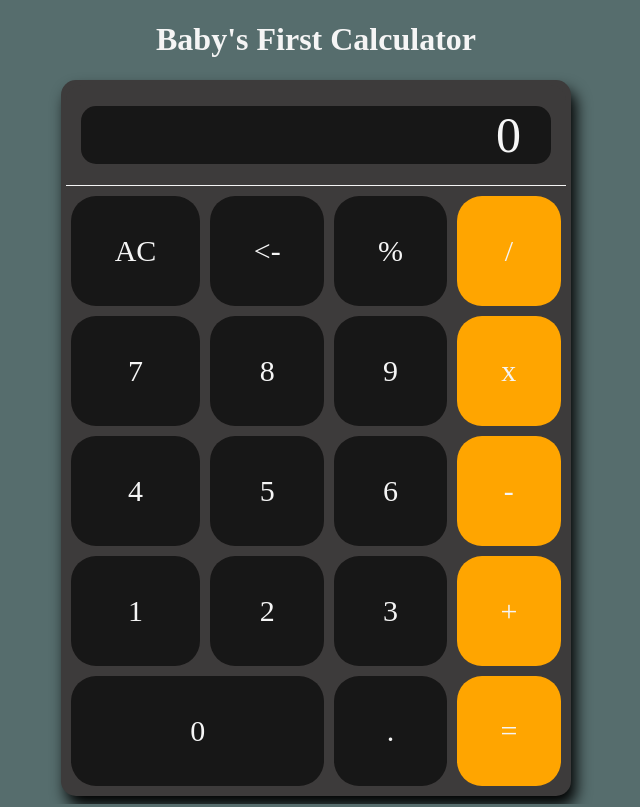
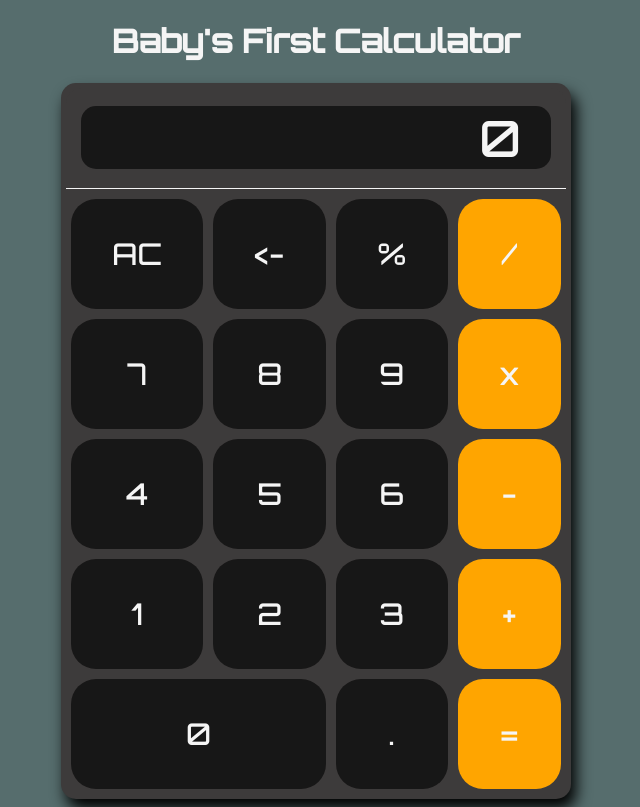
Before and after one commit to SeriousGoose/Calculator, a plain HTML site: page index.html in a window 1280 px wide. Shown: the whole page, without its empty margins (324-964 px from the left). Drawn offline with Linux system fonts and the light colour scheme.

Commit message:
Changed font-style to be more digital

```diff
--- a/index.html
+++ b/index.html
@@ -2,9 +2,16 @@
 <html>
 
 <head>
+    <link rel="preconnect" href="https://fonts.gstatic.com">
+<link href="https://fonts.googleapis.com/css2?family=Orbitron:wght@500&display=swap" rel="stylesheet">
     <style>
+
+        html{
+            font-family: 'Orbitron', sans-serif;
+        }
         #body{
             background-color: rgb(86, 109, 109);
+
         }
         #title{
             display:flex;
```
